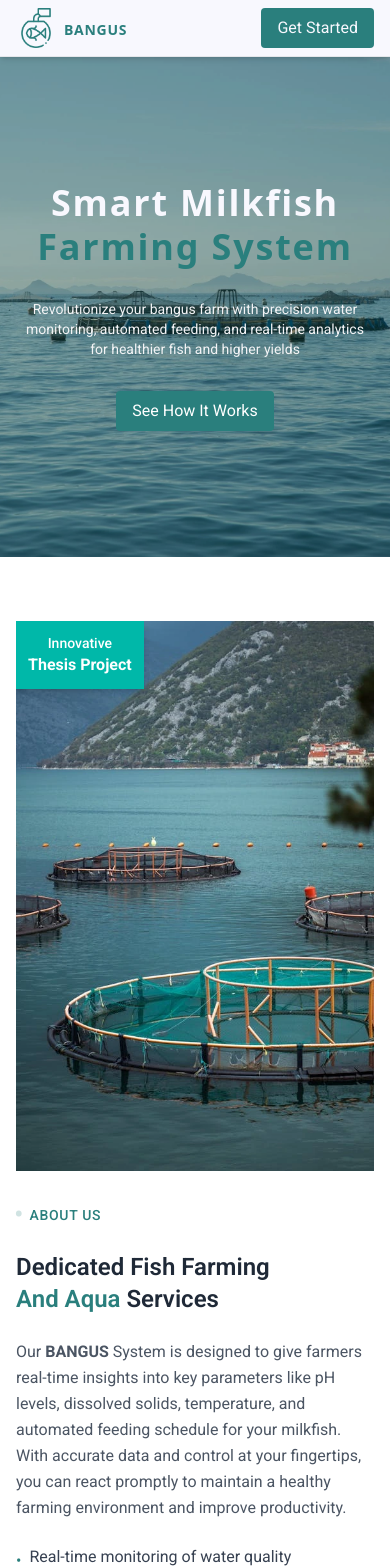
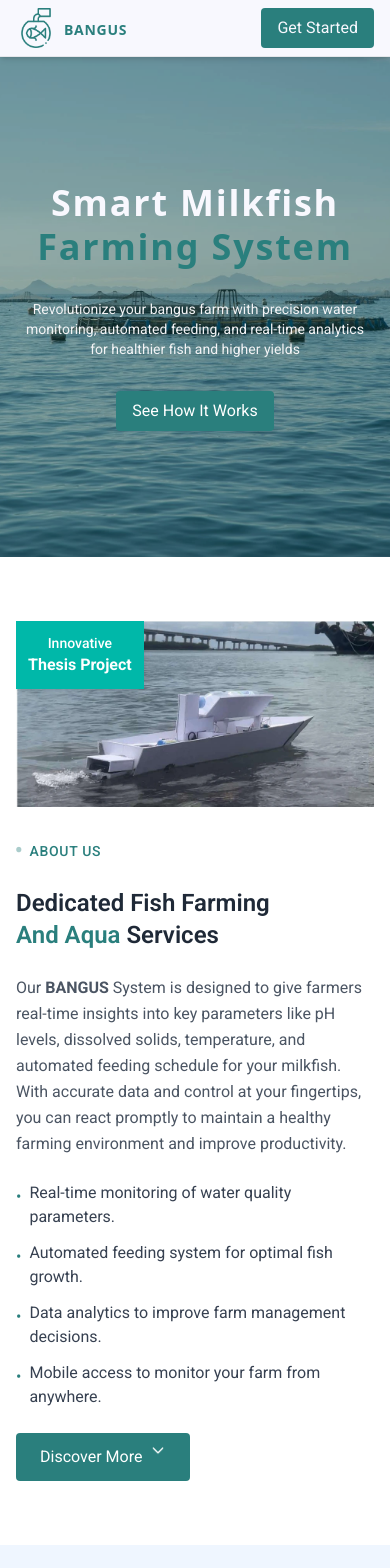
Before and after one commit to cRazyeye19/BANGUS-Thesis, a React (Vite) app: page / in a window 390 px wide. Shown: the top 1568 px of the page. Built offline with nearby package versions, Linux system fonts and the light colour scheme; no server answers; a web font is replaced by a local one.

Commit message:
Updated the project image on Landing page and improved layout responsiveness of Loading component

```diff
--- a/src/components/Landing Page/Welcome.tsx
+++ b/src/components/Landing Page/Welcome.tsx
@@ -1,13 +1,15 @@
 import type React from "react";
-import WelcomeImage from "../../assets/images/welcome.webp";
+import WelcomeImage from "../../assets/images/welcome2.webp";
 import ImageLoading from "../Loading/ImageLoading";
 
 const Welcome: React.FC = () => {
   return (
     <section id="about" className="py-16 md:py-24 bg-white overflow-hidden">
       <div className="container mx-auto px-4">
-        <div className="flex flex-col md:flex-row gap-8 md:gap-12">
-          <div className="relative w-full md:w-1/2 h-auto max-h-[550px] overflow-hidden animate-on-scroll opacity-0 transition-all duration-1000 translate-x-[-50px]">
+        <div className="flex flex-col md:flex-row gap-8 md:gap-12 items-center">
+          {/* Added flex and items-center to parent container */}
+          <div className="relative w-full md:w-1/2 h-auto max-h-[550px] overflow-hidden animate-on-scroll opacity-0 transition-all duration-1000 translate-x-[-50px] flex items-center justify-center">
+            {/* Added flex, items-center and justify-center to this div */}
             <div className="absolute top-0 left-0 z-10 bg-bangus-teal text-white p-3 rounded-tr-lg rounded-bl-lg shadow-md">
               <div className="text-center">
                 <div className="text-sm font-medium">Innovative</div>
--- a/src/components/Loading/Loading.tsx
+++ b/src/components/Loading/Loading.tsx
@@ -17,11 +17,11 @@ const Loading = () => {
         <img
           src={loadingLogo}
           alt="Loading"
-          className="size-32 mb-8"
+          className="w-16 h-16 sm:w-24 sm:h-24 md:size-32 mb-4 sm:mb-6 md:mb-8"
         />
-        <h1 className="header tracking-wider text-6xl mt-2 font-semibold text-bangus-cyan">BANGUS</h1>
+        <h1 className="header tracking-wider text-3xl sm:text-4xl md:text-5xl lg:text-6xl mt-2 font-semibold text-bangus-cyan">BANGUS</h1>
       </div>
-      <h1 className="text-3xl font-bold">
+      <h1 className="text-xl sm:text-2xl md:text-3xl font-bold">
         <span className="loading-text tracking-wider">
           {"Loading".split("").map((letter, index) => (
             <span key={index}>{letter}</span>
```
Also changed, not shown: src/assets/images/welcome2.webp (added), 1 other file (tests, documents, lock files or other folders).
